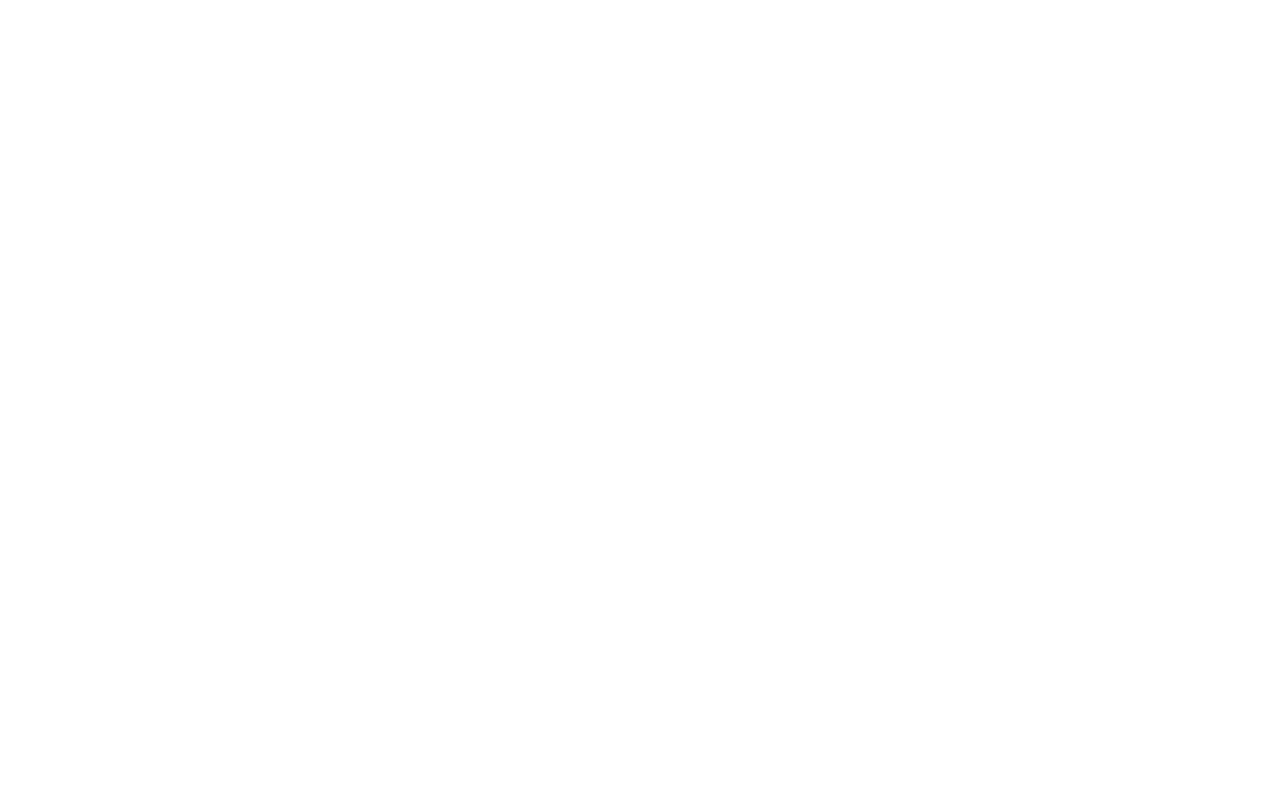
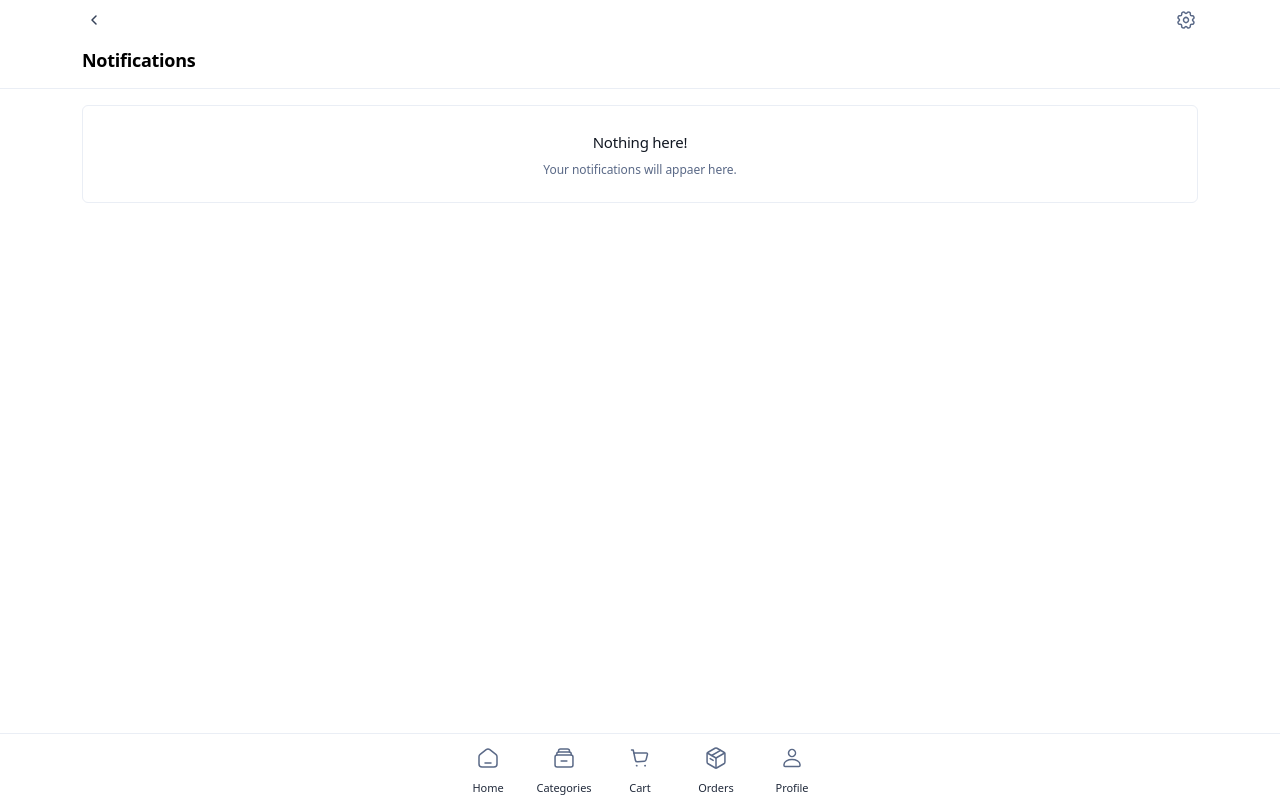
Before and after one commit to MuratBuyukcelebi/E-Berk, a Vue app: page /notifications in a window 1280 px wide. Built offline with nearby package versions, Linux system fonts and the light colour scheme.

Commit message:
add Notifications

```diff
--- a/src/views/Notifications.vue
+++ b/src/views/Notifications.vue
@@ -1,15 +1,107 @@
 <template>
-  <div class="title">
+  <div class="notifications">
+    <!--Navigation-->
+    <div class="navbar">
+      <div class="container">
+        <div class="navbar__actions">
+          <a class="navbar__actions-back"><img src="../assets/icons/chevron.svg" alt="icon"></a>
+          <button class="navbar__actions-settings"><img src="../assets/icons/settings.svg" alt="icon"></button>
+        </div>
+        <div class="navbar__title">Notifications</div>
+      </div>
+    </div>
 
+    <!--List-->
+    <div class="container">
+      <div class="list">
+        <div class="list-empty">
+          <div class="list-empty__title">Nothing here!</div>
+          <div class="list-empty__description">Your notifications will appaer here.</div>
+        </div>
+        <div class="list-item"></div>
+      </div>
+    </div>
+
+    <Navigation/>
   </div>
 </template>
+<script>
+  import Navigation from "../components/Navigation";
 
-<script>
-  export default {
-    name: "Notifications"
-  }
+
+export default {
+    name: "Notifications",
+  components: {Navigation}
+}
 </script>
 
 <style scoped lang="scss">
+  .navbar {
+    padding-top: 8px;
+    padding-bottom: 16px;
+    border-bottom: solid 1px #EAEEF5;
+    margin-bottom: 16px;
 
+    &__actions {
+      display: flex;
+      align-items: center;
+      justify-content: space-between;
+      margin-bottom: 16px;
+      width: 100%;
+
+      &-back {
+        display: flex;
+        justify-content: center;
+        align-items: center;
+        height: 24px;
+        width: 24px;
+      }
+      &-settings {
+        display: flex;
+        justify-content: center;
+        align-items: center;
+        height: 24px;
+        width: 24px;
+        border: none;
+        background-color: rgba( #fff, 0);
+      }
+    }
+    &__title {
+      font-weight: bold;
+      font-size: 18px;
+      line-height: 24px;
+      letter-spacing: -0.015em;
+      color: #000;
+    }
+  }
+  .list {
+    display: flex;
+    flex-direction: column;
+    justify-content: center;
+
+    &-empty {
+      padding: 24px;
+      border: 1px solid #EAEEF5;
+      border-radius: 6px;
+
+      &__title {
+        font-weight: 500;
+        font-size: 15px;
+        line-height: 24px;
+        text-align: center;
+        letter-spacing: -0.015em;
+        color: $brand-neutrals-800;
+        margin-bottom: 8px;
+      }
+      &__description {
+        font-size: 12px;
+        line-height: 16px;
+        text-align: center;
+        letter-spacing: -0.005em;
+        color: $brand-neutrals-500;
+      }
+    }
+    &-item {}
+
+  }
 </style>
```
